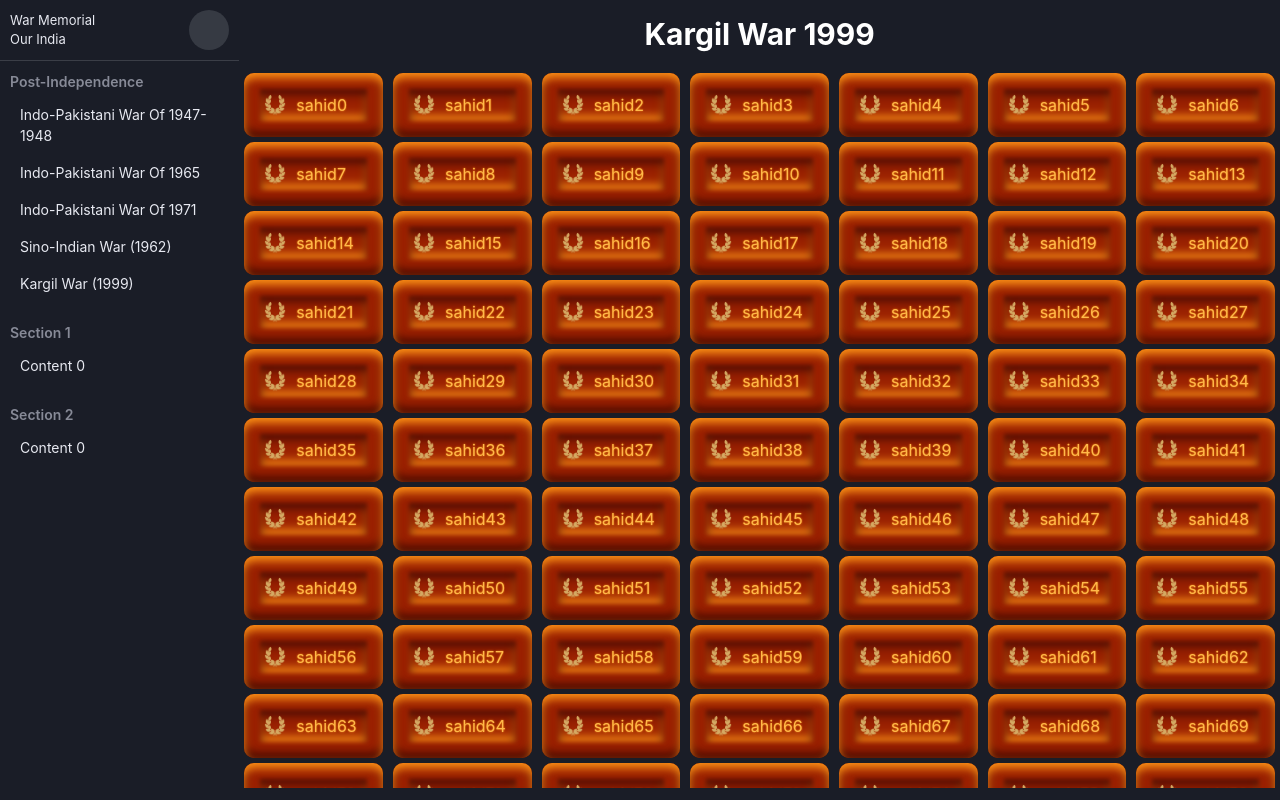
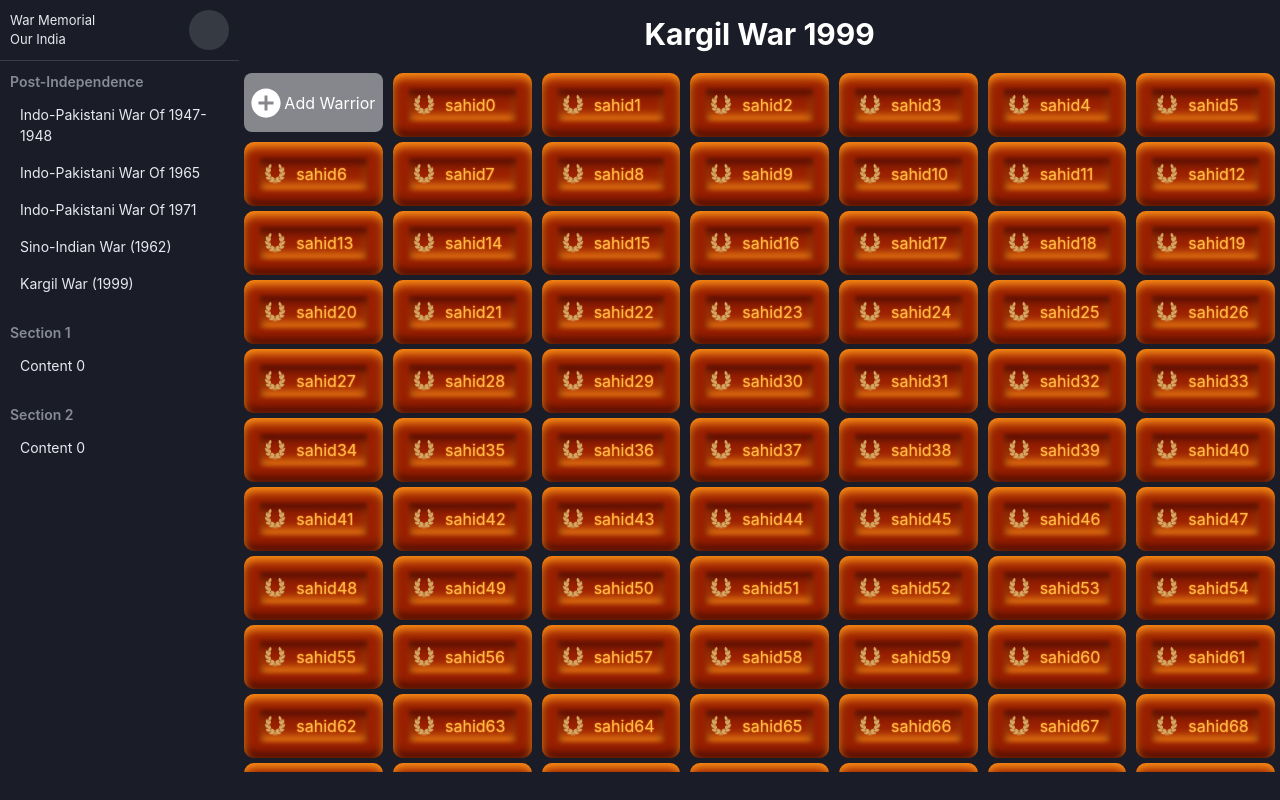
Before and after one commit to sudhanshushekhar-cw/warmemorial, a React (Create React App) app: page / in a window 1280 px wide. Built offline with nearby package versions, Linux system fonts and the light colour scheme.

Commit message:
Navbar update

```diff
--- a/package.json
+++ b/package.json
@@ -8,6 +8,8 @@
     "@testing-library/user-event": "^13.5.0",
     "react": "^18.3.1",
     "react-dom": "^18.3.1",
+    "react-icons": "^5.2.1",
+    "react-router-dom": "^6.26.0",
     "react-scripts": "5.0.1",
     "web-vitals": "^2.1.4"
   },
--- a/src/App.css
+++ b/src/App.css
@@ -52,11 +52,11 @@
 
 
 #memorial{
-  height: 100vh;
+  height: 88vh;
   overflow: hidden;
 }
 
- #bricks{
+#bricks{
   display: grid;
   grid-auto-rows: 59px;
   grid-template-columns: repeat(auto-fill, minmax(130px, 1fr));
@@ -65,6 +65,8 @@
   padding: 5px;
   overflow-y: scroll;
   height:90vh;
+  padding-bottom: 20px;
+  box-sizing: border-box;
 }
  #bricks::-webkit-scrollbar{
   display: none;
--- a/src/App.js
+++ b/src/App.js
@@ -1,10 +1,11 @@
 import './App.css';
+import { Body } from './components/Body';
 import { Home } from './components/Home';
 
 function App() {
   return (
     <div className="App">
-        <Home/>
+       <Body/>
     </div>
   );
 }
--- /dev/null
+++ b/src/components/AddWorrier.js
@@ -0,0 +1,7 @@
+import React from 'react'
+
+export const AddWorrier = () => {
+  return (
+    <div>AddWorrier</div>
+  )
+}
--- /dev/null
+++ b/src/components/Body.js
@@ -0,0 +1,31 @@
+import React from 'react'
+import { createBrowserRouter, RouterProvider } from 'react-router-dom'
+import { Home } from './Home'
+import { Memorial } from './Memorial'
+import { AddWorrier } from './AddWorrier'
+
+export const Body = () => {
+    const appRouter = createBrowserRouter([
+        {
+            path: "/",
+            element: <Home/>,
+            children:[
+                {
+                    path:'/',
+                    element:<Memorial/>
+                },
+                {
+                    path:"/addworrier",
+                    element:<AddWorrier/>
+                }
+            ]
+        },
+        // {
+        //     path: "/login",
+        //     element: <Login/>
+        // }
+    ])
+  return (
+    <RouterProvider router={appRouter} />
+  )
+}
--- a/src/components/Bricks.js
+++ b/src/components/Bricks.js
@@ -1,7 +1,8 @@
 import React from 'react'
 import '../css/utils.css'
+import { IoMdAddCircle } from "react-icons/io";
+export const Bricks = () => {
 
-export const Bricks = () => {
   const sahidNames = Array(200).fill().map((_, i) => "sahid" + i);
   // sahidNames = [
   //    'veer kuvar singh',
@@ -10,6 +11,9 @@ export const Bricks = () => {
   // ]
   return (
     <div id='bricks'>
+      <div className='rounded-lg text-center cursor-pointer' style={{backgroundColor:"#ffffff78", boxShadow:"none"}} >
+        <span className='flex justify-centerj items-center  pt-3 pl-1'><IoMdAddCircle className='text-4xl' />Add Warrior</span>
+      </div>
       {
         sahidNames.map((name, i) => {
           return (
@@ -18,9 +22,9 @@ export const Bricks = () => {
                 <img src='./assets/wreath.png'></img>
               </span>
               <span className='sahid-name'>{name}</span>
-             <div className='sahid-img hidden'>
-                <img className='sahid-img hidden' src='./assets/1.jpg' height={"100%"}  width={'100%'}/>
-             </div>
+              <div className='sahid-img hidden'>
+                <img className='sahid-img hidden' src='./assets/1.jpg' height={"100%"} width={'100%'} />
+              </div>
             </div>
           );
         })
--- /dev/null
+++ b/src/components/Footer.js
@@ -0,0 +1,7 @@
+import React from 'react'
+
+export const Footer = () => {
+  return (
+    <div>Footer</div>
+  )
+}
--- /dev/null
+++ b/src/components/Header.js
@@ -0,0 +1,14 @@
+import React from 'react'
+import { TfiMenuAlt } from "react-icons/tfi";
+export const Header = (props) => {
+    return (
+
+        <div className='flex'>
+            <TfiMenuAlt className='z-20 text-3xl mt-4 mx-4 md:hidden' onClick={props.toggelSideBarHandler} />
+            <div className='text-center w-[100%]'>
+                <div className='text-2xl font-bold m-2 p-2 decoration-4 md:text-3xl'>Kargil War 1999</div>
+
+            </div>
+        </div>
+    )
+}
--- a/src/components/Home.js
+++ b/src/components/Home.js
@@ -1,12 +1,23 @@
-import React from 'react'
+import React, { useState } from 'react'
 import { LeftSideBar } from './LeftSideBar'
 import { Memorial } from './Memorial'
+import { Outlet } from 'react-router-dom';
+import { Header } from './Header';
 
 export const Home = () => {
+  const [isSideBar, setSideBar] = useState(false);
+  const toggelSideBarHandler = () => {
+    setSideBar(!isSideBar);
+  }
   return (
     <div className='flex' id='home'>
-        <LeftSideBar/>
-        <Memorial/>
+      <LeftSideBar isSideBar={isSideBar} toggelSideBarHandler={toggelSideBarHandler} />
+      <div className='flex flex-col w-[100%]'>
+        <Header toggelSideBarHandler={toggelSideBarHandler} />
+        <Outlet />
+      </div>
+
     </div>
+
   )
 }
--- a/src/components/LeftSideBar.js
+++ b/src/components/LeftSideBar.js
@@ -14,7 +14,7 @@ function Section({ heading, items }) {
     </section>
   );
 }
-export const LeftSideBar = () => {
+export const LeftSideBar = (props) => {
   const sections = [
     {
       heading: 'Post-Independence',
@@ -43,8 +43,10 @@ export const LeftSideBar = () => {
   ];
 
   return (
-    <div className='w-[23%] hidden md:block' >
-      <menu className='hidden md:block'>
+    <>
+      {props.isSideBar ? (
+        <div className='w-[70%] overflow-hidden z-20 absolute md:w-[23%] md:relative' >
+          <menu>
             <header>
               <div>
                 <h3>War Memorial</h3>
@@ -65,5 +67,29 @@ export const LeftSideBar = () => {
             </div>
           </menu>
         </div>
+      ) : (
+      <div className='hidden overflow-y z-10 md:w-[23%] md:block' >
+        <menu>
+          <header>
+            <div>
+              <h3>War Memorial</h3>
+              <p>Our India</p>
+            </div>
+            <div className="img-box"></div>
+          </header>
+          <div id='section-wrapper'>
+            {
+              sections.map(({ heading, items }, i) => {
+                return <Section
+                  heading={heading}
+                  items={items}
+                  key={i}
+                />
+              })
+            }
+          </div>
+        </menu>
+      </div>)}
+    </>
   )
 }
--- a/src/components/Memorial.js
+++ b/src/components/Memorial.js
@@ -1,15 +1,22 @@
 import React from 'react'
 import { Bricks } from './Bricks'
+import { TfiMenuAlt } from "react-icons/tfi";
+export const Memorial = (props) => {
 
-export const Memorial = () => {
     return (
         <div className="container" id='memorial'>
-            <div className='text-2xl font-bold m-2 p-2 decoration-4 md:text-3xl'>Kargil War 1999</div>
+            {/* <div className='flex'>
+                <TfiMenuAlt className='text-3xl mt-4 mx-4 md:hidden' onClick={props.toggelSideBarHandler} />
+                <div className='text-center w-[100%]'>
+                    <div className='text-2xl font-bold m-2 p-2 decoration-4 md:text-3xl'>Kargil War 1999</div>
+
+                </div>
+            </div> */}
+
             <div id='memorial-wall'>
-                <Bricks/>
+                <Bricks />
             </div>
-
-         </div>
+        </div>
 
     )
 }
```
Also changed, not shown: 1 other file (tests, documents, lock files or other folders). Lines whose indentation alone changed are shown as unchanged.
